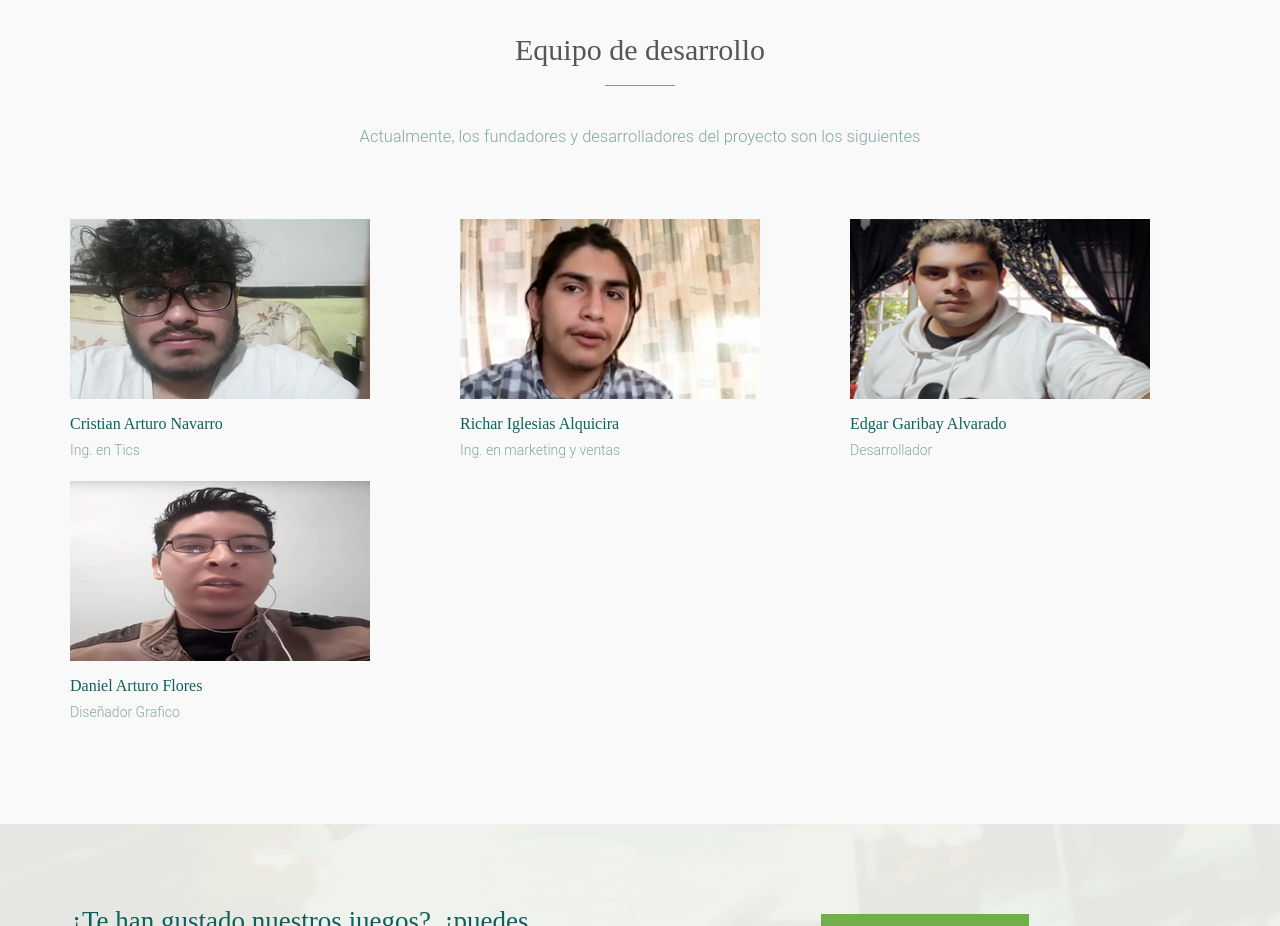
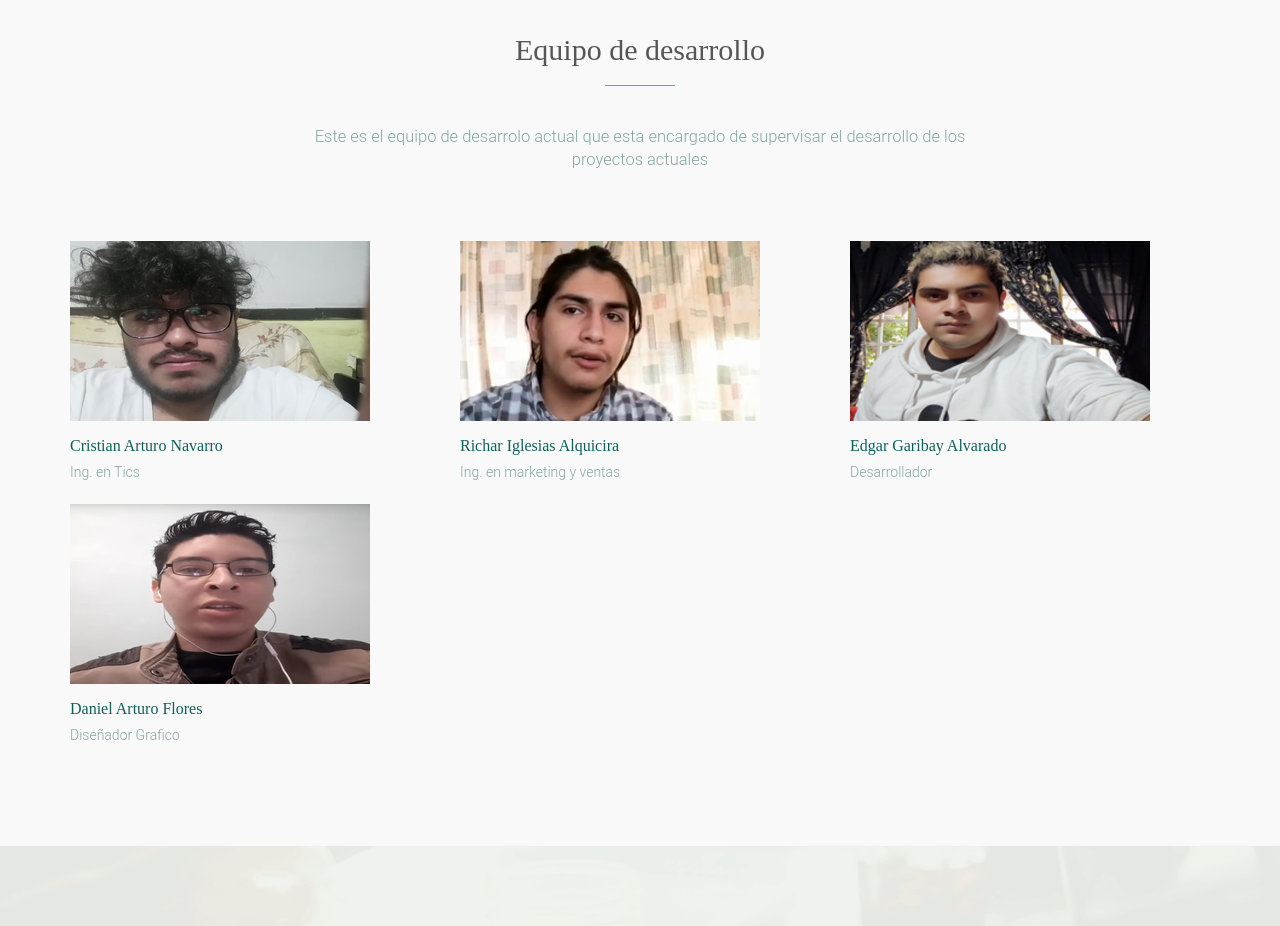
Before and after one commit to FourLeavesTechnology/FLTechnology, a plain HTML site: page aboutus.html in a window 1280 px wide. Shown: the part 1460-2386 px from the top of the page. Drawn offline with Linux system fonts and the light colour scheme; files that its build step writes are made by us from their sources; files whose address does not match are found by name; a web font is replaced by a local one.

Commit message:
Update aboutus.html

```diff
--- a/aboutus.html
+++ b/aboutus.html
@@ -150,7 +150,7 @@
 				<div class="team_top_text text-center">
 					<h2>Equipo de desarrollo</h2>
 					<div class="separator"></div>
-					<p>Actualmente, los fundadores y desarrolladores del proyecto son los siguientes</p>
+					<p>Este es el equipo de desarrolo actual que esta encargado de supervisar el desarrollo de los proyectos actuales</p>
 				</div>
 
 				<div class="row">
```
